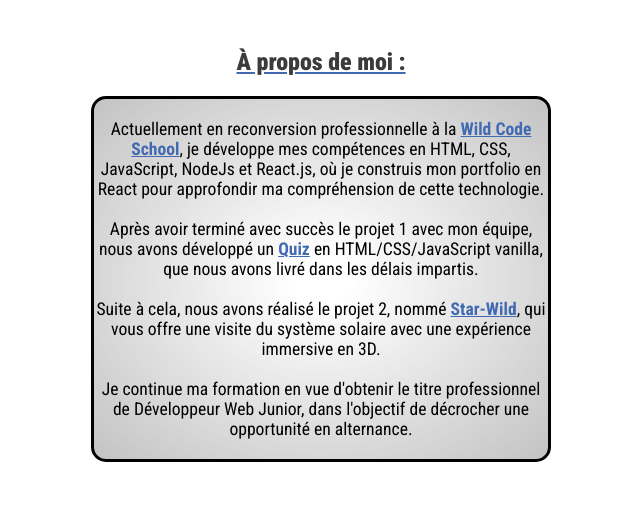
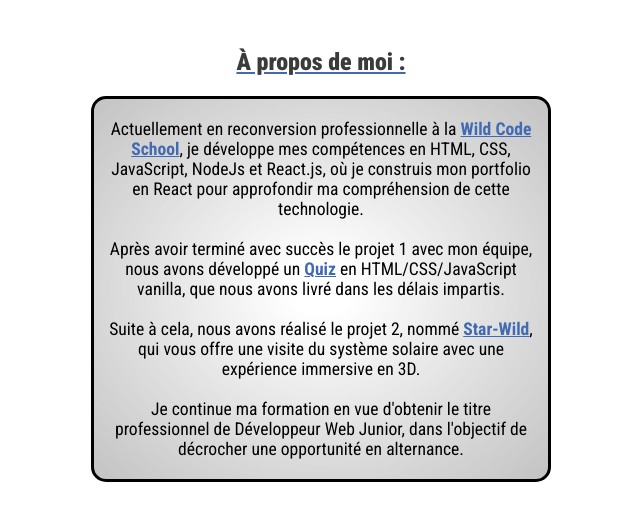
Before and after one commit to AurelienChetot/Portfolio-V2, a React (Vite) app: page / in a window 1280 px wide. Shown: the part 961-1475 px from the top of the page, without its empty margins (319-959 px from the left). Built offline with nearby package versions, Linux system fonts and the light colour scheme.

Commit message:
add padding text

```diff
--- a/src/App.scss
+++ b/src/App.scss
@@ -135,7 +135,7 @@ h4 {
   text-align: center;
   font-family: "roboto";
   font-size: 1.1rem;
-  padding: 20px 0px 20px 0px;
+  padding: 20px 10px 20px 10px;
 }
 .hypertext-style {
   color: #426ab2;
```
